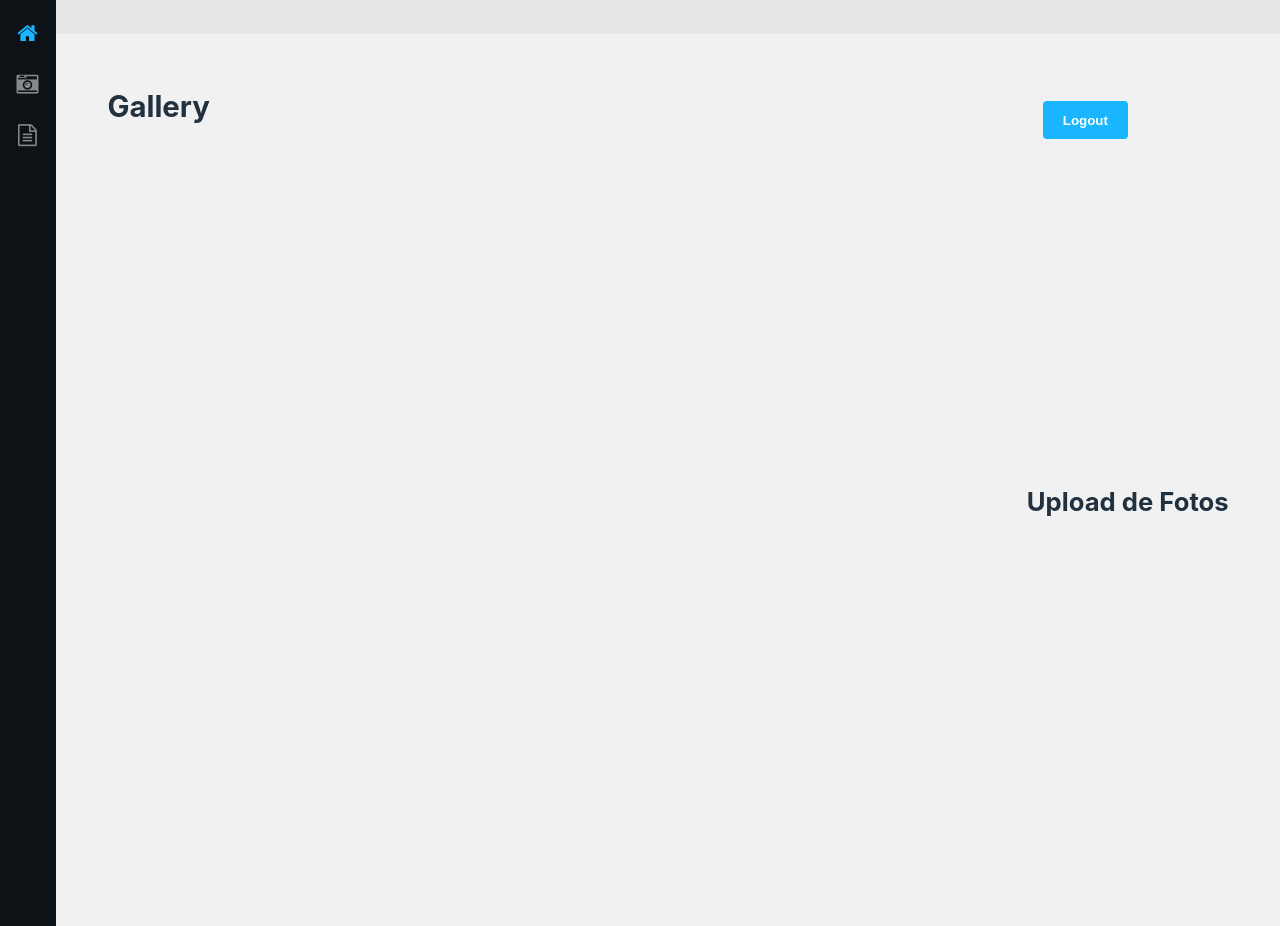
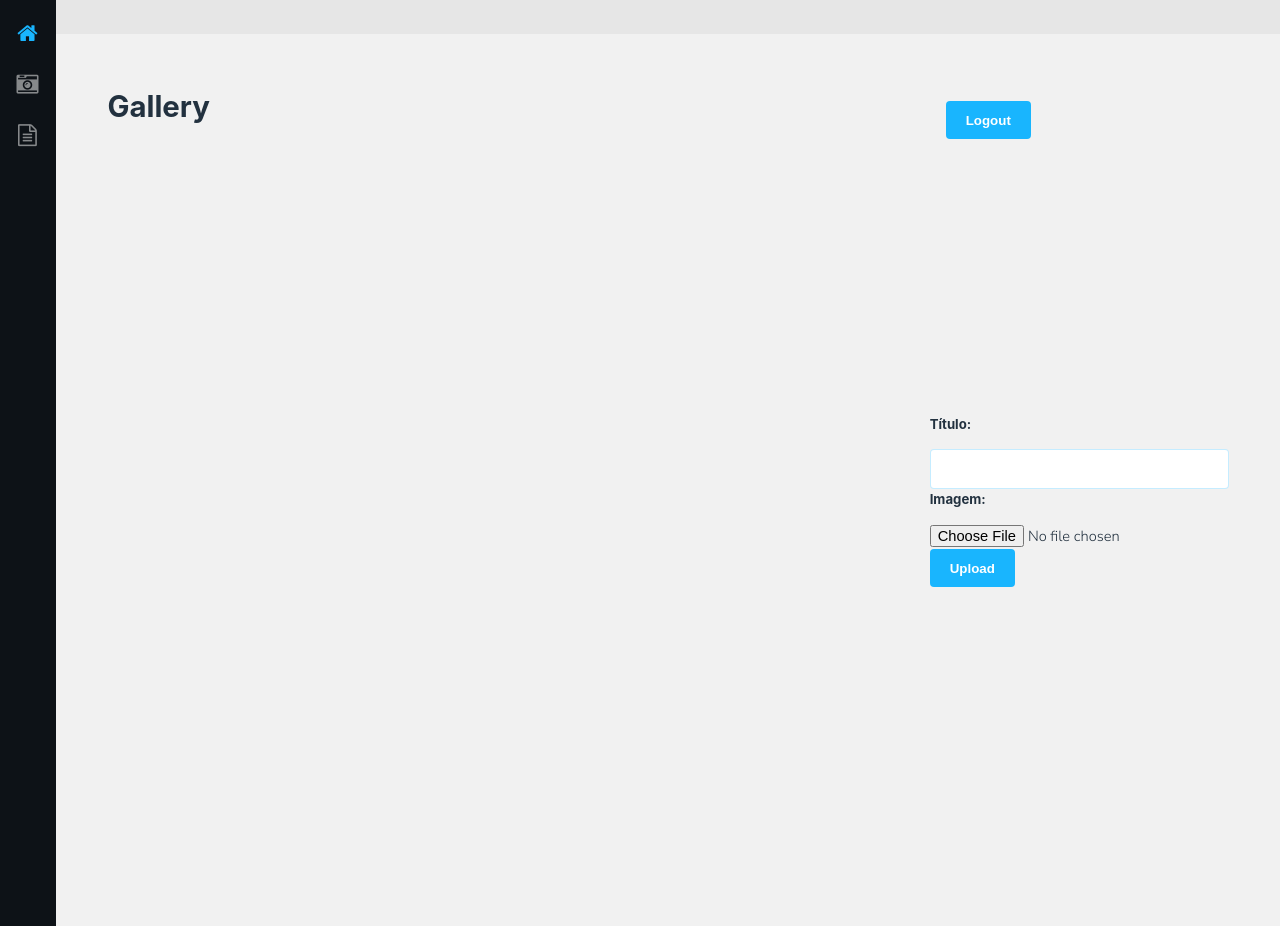
Before and after one commit to GuilhermeRamalho10/Api_workflow, a React (Create React App) app in the folder Frontend/photo-viewer/: page /upload in a window 1280 px wide. Built offline with nearby package versions, Linux system fonts and the light colour scheme; sample sign-in values are in the browser's storage.

Commit message:
criando funcionalidade de upload

```diff
--- a/Frontend/photo-viewer/public/index.html
+++ b/Frontend/photo-viewer/public/index.html
@@ -23,9 +23,9 @@
     <!-- Nav -->
     <nav id="nav">
       <ul>
-        <li><a href="login.html" class="active"><span class="icon fa-home"></span></a></li>
-        <li><a href="gallery.html"><span class="icon fa-camera-retro"></span></a></li>
-        <li><a href="upload.html"><span class="icon fa-file-text-o"></span></a></li>
+        <li><a href="/photos" class="active"><span class="icon fa-home"></span></a></li>
+        <li><a href="/login"><span class="icon fa-camera-retro"></span></a></li>
+        <li><a href="/upload"><span class="icon fa-file-text-o"></span></a></li>
       </ul>
     </nav><!-- Main -->
     <section id="main"><!-- Header -->
--- a/Frontend/photo-viewer/src/Upload.js
+++ b/Frontend/photo-viewer/src/Upload.js
@@ -1,12 +1,71 @@
-import React from 'react';
+import React, { useState } from 'react';
+import axios from 'axios';
+import { useNavigate } from 'react-router-dom';
 
-function Upload() {
+const Upload = () => {
+  const [file, setFile] = useState(null);
+  const [title, setTitle] = useState('');
+  const navigate = useNavigate();
+
+  const handleFileChange = (event) => {
+    setFile(event.target.files[0]);
+  };
+
+  const handleTitleChange = (event) => {
+    setTitle(event.target.value);
+  };
+
+  const handleSubmit = async (event) => {
+    event.preventDefault();
+
+    if (!file) {
+      alert('Por favor, selecione um arquivo para fazer o upload.');
+      return;
+    }
+
+    const formData = new FormData();
+    formData.append('image', file);
+    formData.append('title', title); // Adiciona o título ao formData, se necessário
+
+    try {
+      const token = localStorage.getItem('authToken');
+      await axios.post('http://127.0.0.1:8000/photos/?token=' + token, formData, {
+        headers: {
+          'Content-Type': 'multipart/form-data',
+        },
+      });
+      alert('Upload realizado com sucesso!');
+      navigate('/photos'); // Redireciona para /photos
+    } catch (error) {
+      console.error('Erro ao fazer o upload:', error);
+      alert('Erro ao fazer o upload.');
+    }
+  };
+
   return (
     <div>
-      <h2>Upload de Fotos</h2>
-      {/* Formulário de upload aqui */}
+      <form onSubmit={handleSubmit}>
+        <div>
+          <label htmlFor="title">Título:</label>
+          <input
+            type="text"
+            id="title"
+            value={title}
+            onChange={handleTitleChange}
+          />
+        </div>
+        <div>
+          <label htmlFor="file">Imagem:</label>
+          <input
+            type="file"
+            id="file"
+            onChange={handleFileChange}
+          />
+        </div>
+        <button type="submit">Upload</button>
+      </form>
     </div>
   );
-}
+};
 
 export default Upload;
```
